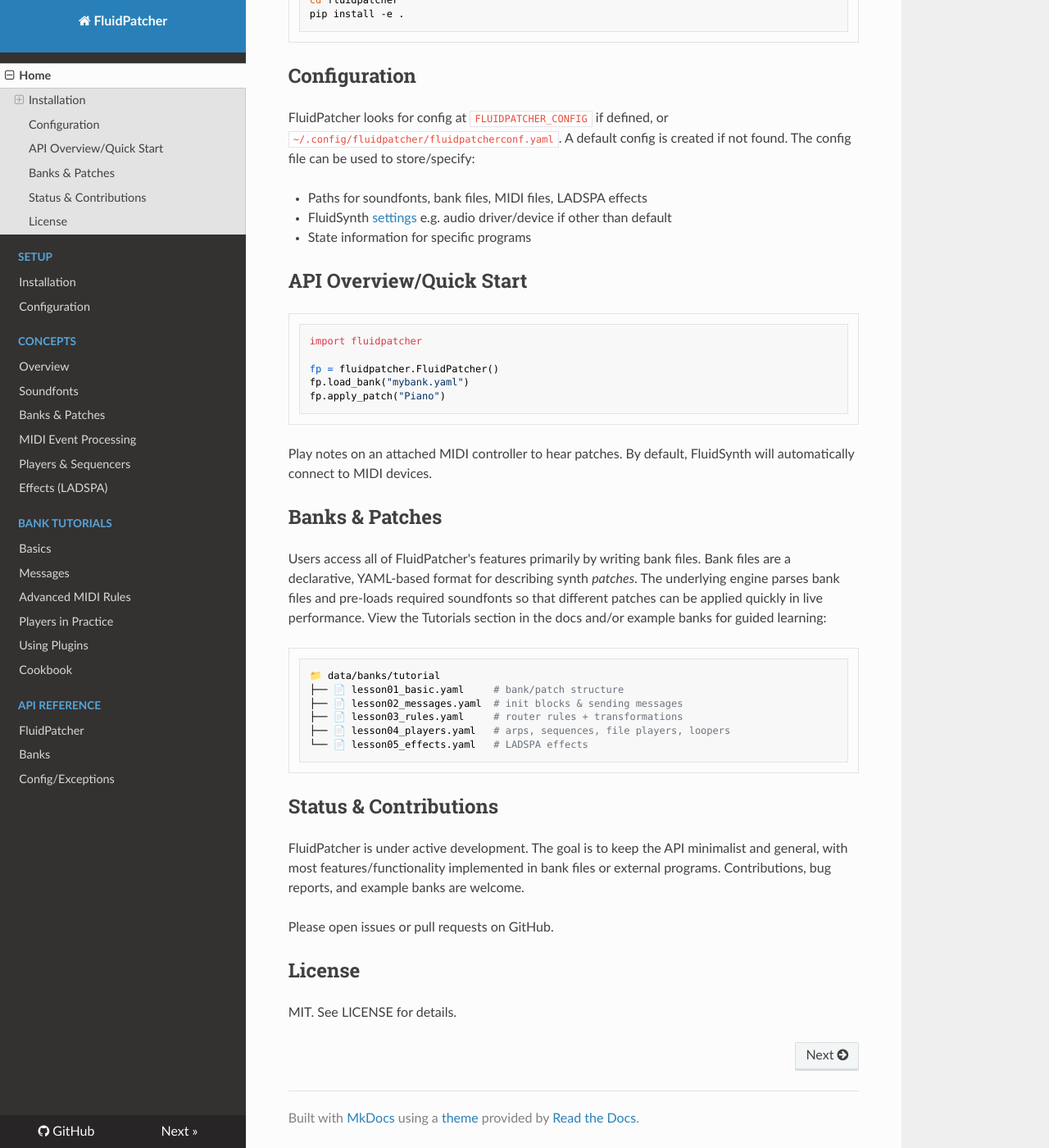
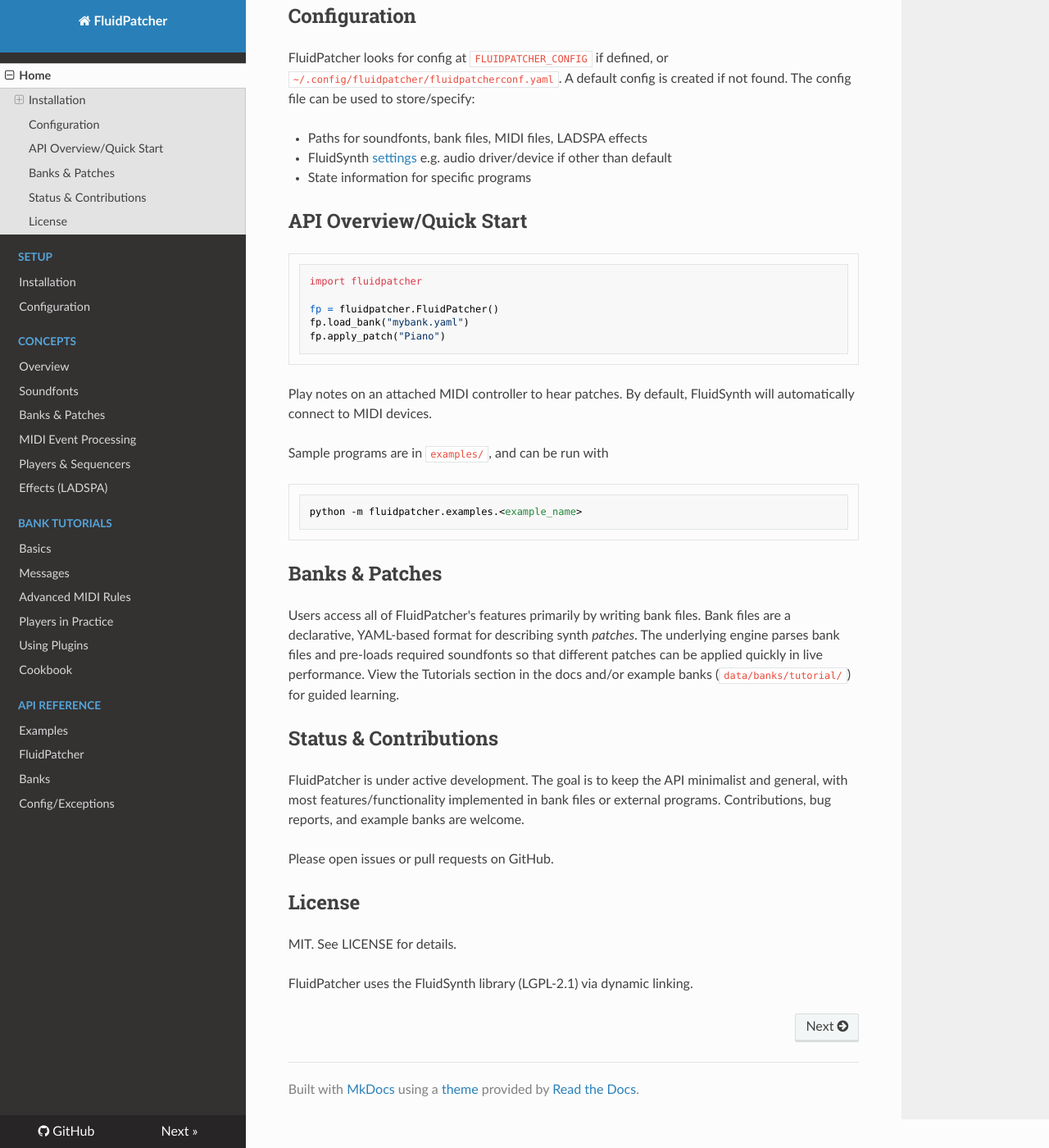
Before and after one commit to GeekFunkLabs/fluidpatcher, an MkDocs documentation site: the page built from docs/README.md, in a window 1280 px wide and 1400 px high, scrolled down 964 px. Shown: the whole window at 82% size. Built offline with MkDocs 1.6.1, drawn with Linux system fonts in a browser that asks for light colours; nearby versions of some CDN libraries; some of the changed text lies outside the part shown.

Commit message:
add api examples doc

````diff
--- a/docs/README.md
+++ b/docs/README.md
@@ -67,6 +63,12 @@
 Play notes on an attached MIDI controller to hear patches. By default,
 FluidSynth will automatically connect to MIDI devices.
 
+Sample programs are in `examples/`, and can be run with
+
+```bash
+python -m fluidpatcher.examples.<example_name>
+```
+
 ## Banks & Patches
 
 Users access all of FluidPatcher's features primarily by writing bank
@@ -74,16 +76,7 @@
 synth *patches*. The underlying engine parses bank files and pre-loads
 required soundfonts so that different patches can be applied quickly in
 live performance. View the Tutorials section in the docs and/or example
-banks for guided learning:
-
-```shell
-📁 data/banks/tutorial
-├── 📄 lesson01_basic.yaml     # bank/patch structure
-├── 📄 lesson02_messages.yaml  # init blocks & sending messages
-├── 📄 lesson03_rules.yaml     # router rules + transformations
-├── 📄 lesson04_players.yaml   # arps, sequences, file players, loopers
-└── 📄 lesson05_effects.yaml   # LADSPA effects
-```
+banks (`data/banks/tutorial/`) for guided learning.
 
 ## Status & Contributions
 
@@ -97,3 +90,5 @@
 ## License
 
 MIT. See LICENSE for details.
+
+FluidPatcher uses the FluidSynth library (LGPL-2.1) via dynamic linking.
--- a/mkdocs.yaml
+++ b/mkdocs.yaml
@@ -20,6 +20,7 @@
   - Using Plugins: tutorial/lesson05_effects.md
   - Cookbook: tutorial/cookbook.md
 - API Reference:
+  - Examples: api/examples.md
   - FluidPatcher: api/patcher.md
   - Banks: api/bankfiles.md
   - Config/Exceptions: api/misc.md
````
Also changed, not shown: other parts of docs/README.md (+1 -5 lines), docs/api/examples.md (added, +120 -0 lines), docs/tutorial/cookbook.md (+1 -1 lines).
